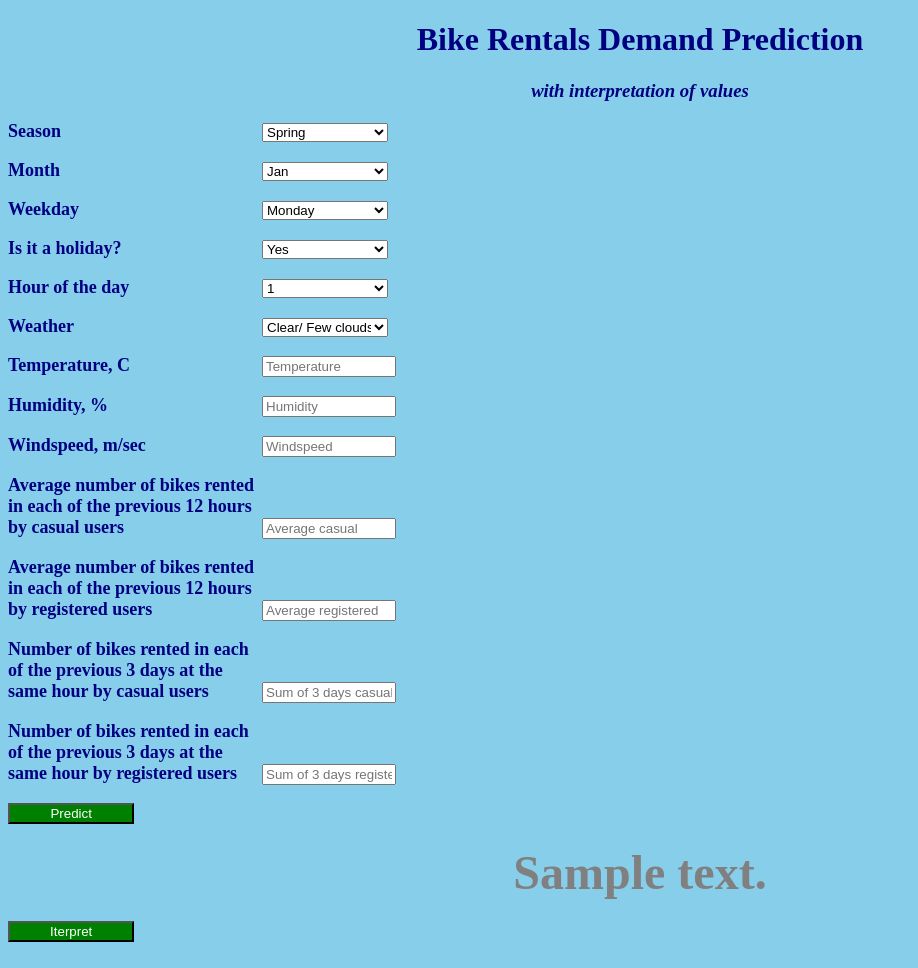
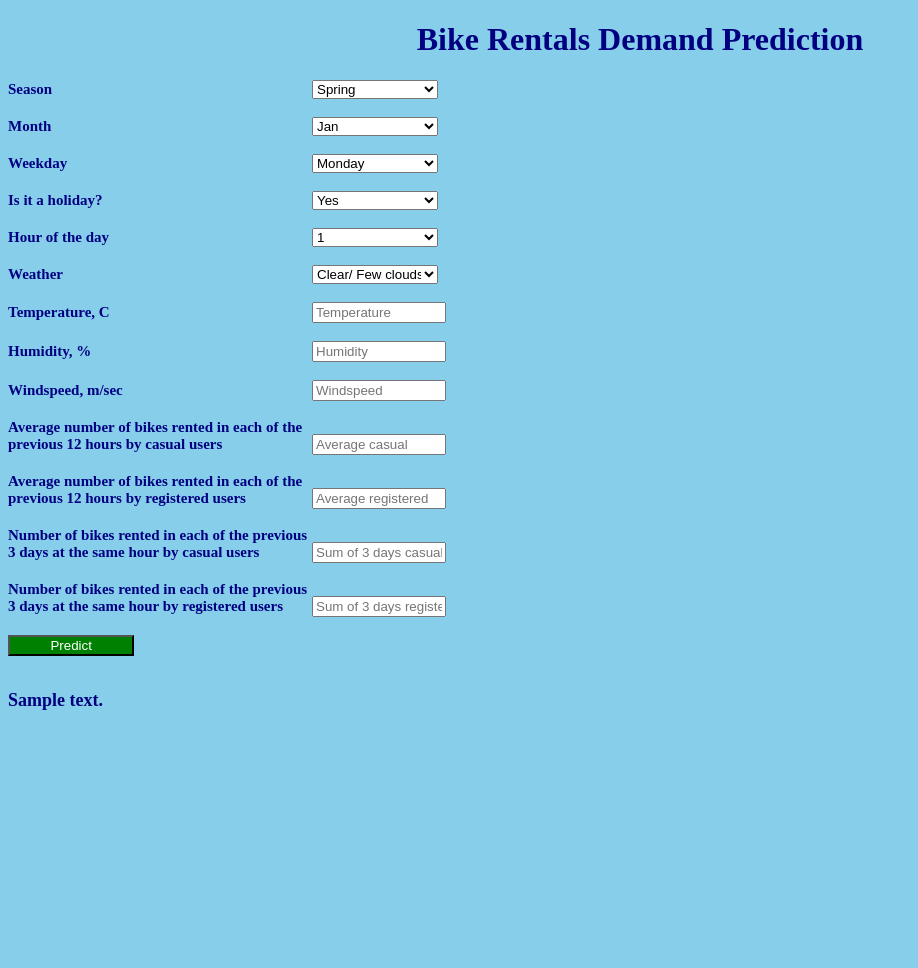
Before and after one commit to valeriich/midterm-project, a Flask app: template templates/main.html in a window 1280 px wide. Shown: the whole page, without its empty margins (0-918 px from the left). After the commit the page ends 710 px from the top, so only its background shows below. Run offline with Flask 2, Linux system fonts and the light colour scheme; the template is opened without the code that fills it: most values are stand-ins (such as "Sample title", 1, 10 or a date in 2020); parts of the project's set-up code (start-up, migrations or seed data) failed here and were passed over.

Commit message:
Midterm project

```diff
--- a/app.py
+++ b/app.py
@@ -75,8 +75,8 @@ def predict():
     X_1 = np.array([X_dict[feature] for feature in features1]).reshape(1, -1)
     X_2 = np.array([X_dict[feature] for feature in features2]).reshape(1, -1)
 
-    casual = np.around(model_1.predict(X_1).clip(0), 0)[0]
-    registered = np.around(model_2.predict(X_2).clip(0), 0)[0]
+    casual = int(np.around(model_1.predict(X_1).clip(0), 0)[0])
+    registered = int(np.around(model_2.predict(X_2).clip(0), 0)[0])
 
     return render_template('main.html', prediction_text="Predicted demand:\ncasual users {}\nregistered users {}".format(casual, registered))
 
--- a/templates/main.html
+++ b/templates/main.html
@@ -28,11 +28,10 @@
 
         label{
             color: navy;
-            font-size: 18px;
-            font: serif;
+            font-size: 15px;
             display: inline-block;
             text-align: left;
-            width: 250px
+            width: 300px
         }
 
         label:hover{
@@ -45,9 +44,8 @@
 </head>
 
 <body>
-  <div class="login">
+  <div class="input">
     <center><h1 style="color:navy">Bike Rentals Demand Prediction</h1></center>
-    <center><h3><font color="navy"><i>with interpretation of values</i></font></h3></center>
 
      <!-- Main Input For Receiving Query to our ML -->
     <form action="{{ url_for('predict')}}"method="post">
@@ -163,8 +161,7 @@
         <br></br>
 
         <button type="submit" class="btn btn-primary btn-block btn-large">Predict</button>
-        <h1><b><center><font color="grey" size="7">{{ prediction_text }}</font></center></b></h1>
-        <button type="interpret" class="btn btn-primary btn-block btn-large">Iterpret</button>
+        <h1><b><left><font color="navy" size="4">{{ prediction_text }}</font></left></b></h1>
     </form>
      <br>
 
```
